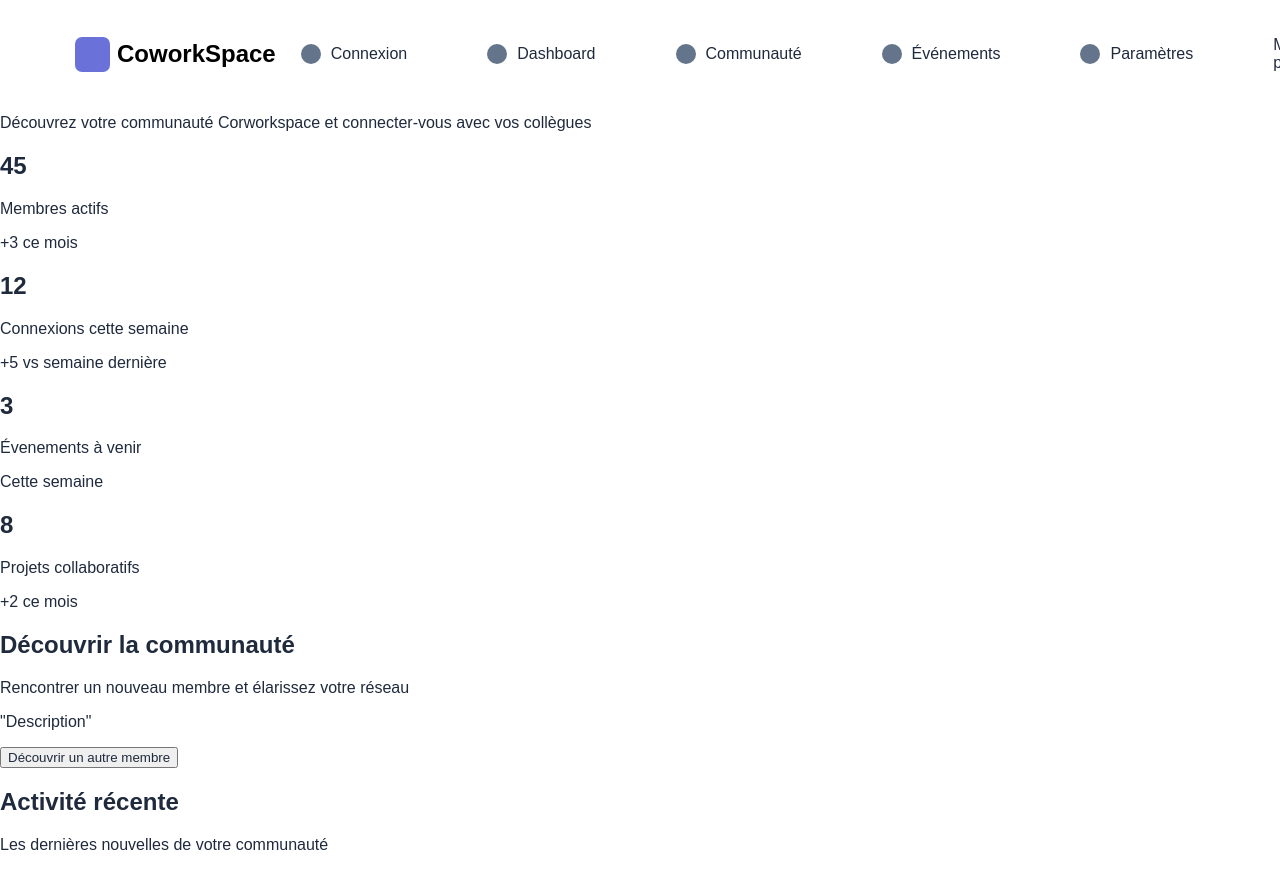
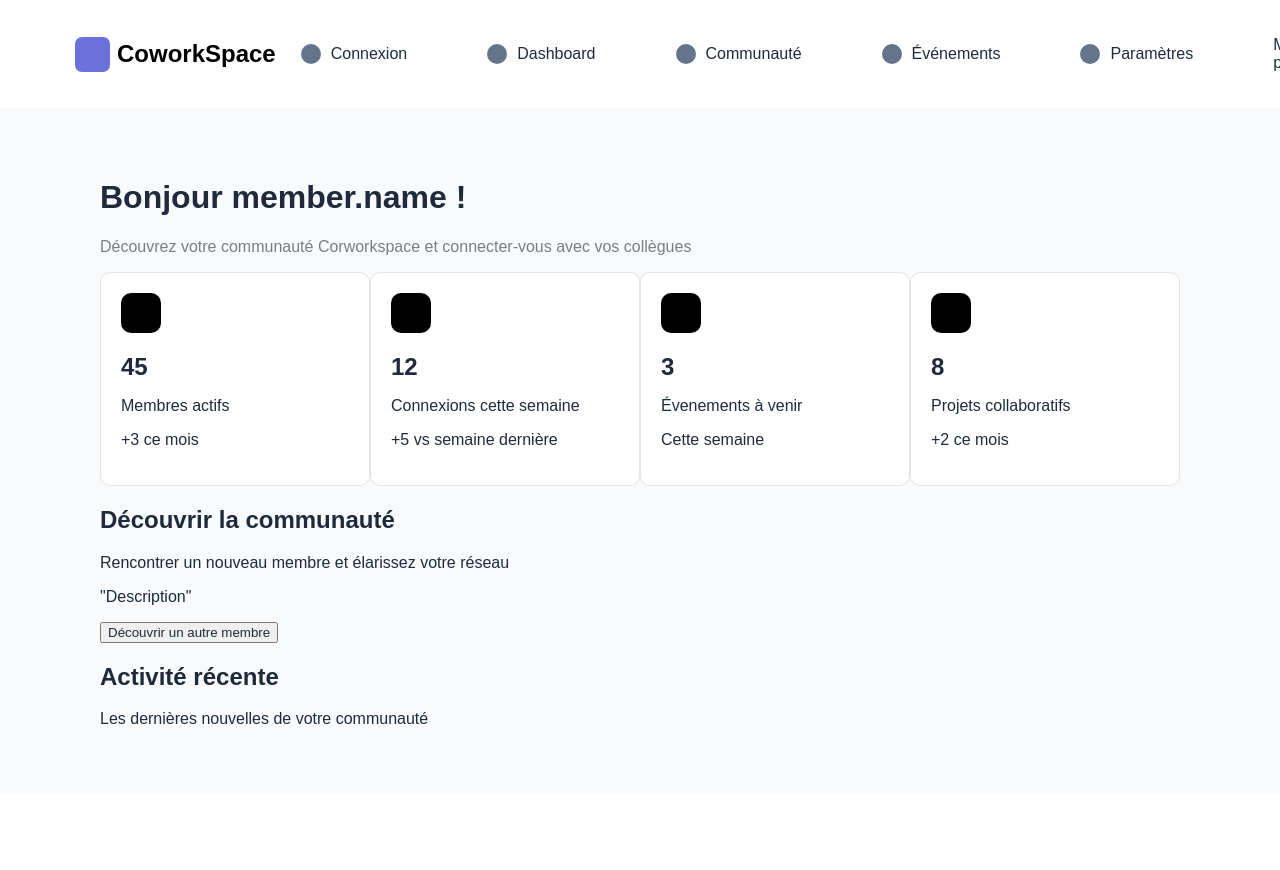
Before and after one commit to ltrcelia/Coworking-App, a React (Vite) app in the folder frontend/: page / in a window 1280 px wide. Shown: the top 870 px of the page. After the commit the page ends 800 px from the top, so only its background shows below. Built offline with nearby package versions, Linux system fonts and the light colour scheme.

Commit message:
front dashboard

```diff
--- a/frontend/src/pages/Dashboard.tsx
+++ b/frontend/src/pages/Dashboard.tsx
@@ -5,9 +5,9 @@ const Dashboard: React.FC = () => {
   // const [member, setMember] = useState([]);
 
   return (
-    <div className="Dashboard">
+    <div className="dashboard">
       <div className="intro">
-        {/* <h1>Bonjour {member.name}!</h1> */}
+        <h1>Bonjour member.name !</h1>
         <p>Découvrez votre communauté Corworkspace et connecter-vous avec vos collègues</p>
       </div>
 
--- a/frontend/src/styles/components/_navbar.scss
+++ b/frontend/src/styles/components/_navbar.scss
@@ -1,6 +1,6 @@
 nav {
     .navbar {
-        margin: 10px 75px;
+        padding: 10px 75px;
         display: flex;
         gap: 10px;
         ul {
--- a/frontend/src/styles/index.css
+++ b/frontend/src/styles/index.css
@@ -8,7 +8,7 @@ body {
 }
 
 nav .navbar {
-  margin: 10px 75px;
+  padding: 10px 75px;
   display: flex;
   gap: 10px;
 }
@@ -203,4 +203,33 @@ nav .navbar .logo .square {
   font-size: 13px;
   text-align: center;
   margin: 5px;
+}
+
+.dashboard {
+  padding: 50px 100px;
+  background-color: #F8FAFC;
+}
+.dashboard .intro p {
+  color: rgba(0, 0, 0, 0.5);
+}
+.dashboard .stats {
+  display: flex;
+  justify-content: space-between;
+}
+.dashboard .stats .card {
+  background-color: #fff;
+  border: 1px solid rgba(0, 0, 0, 0.1);
+  border-radius: 10px;
+  width: 300px;
+  padding: 20px;
+}
+.dashboard .stats .card h2 {
+  margin-bottom: 5px;
+}
+.dashboard .stats .card .square {
+  display: block;
+  width: 40px;
+  height: 40px;
+  background-color: black;
+  border-radius: 10px;
 }/*# sourceMappingURL=index.css.map */
--- a/frontend/src/styles/index.scss
+++ b/frontend/src/styles/index.scss
@@ -1,3 +1,4 @@
 @import "./settings";
 @import "./components/navbar";
 @import "./pages/login";
+@import "./pages/dashboard";
--- /dev/null
+++ b/frontend/src/styles/pages/_dashboard.scss
@@ -0,0 +1,30 @@
+.dashboard {
+    padding: 50px 100px;
+    background-color: #F8FAFC;
+    .intro {
+        p {
+            color: rgba(0, 0, 0, 0.5);
+        }
+    }
+    .stats {
+        display: flex;
+        justify-content: space-between;
+        .card {
+            background-color: #fff;
+            border: 1px solid rgba(0, 0, 0, 0.1);
+            border-radius: 10px;
+            width: 300px;
+            padding: 20px;
+            h2 {
+                margin-bottom: 5px;
+            }
+            .square {
+                display: block;
+                width: 40px;
+                height: 40px;
+                background-color: black;
+                border-radius: 10px;
+            }
+        }
+    }
+}
```
Also changed, not shown: 1 other file (tests, documents, lock files or other folders).
